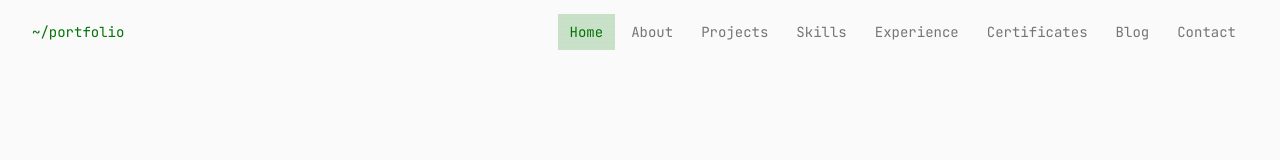
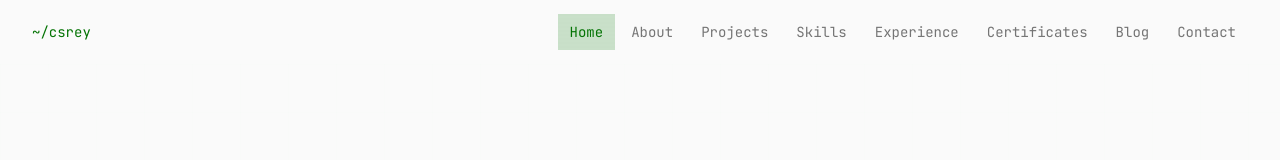
Before and after one commit to csreynaldo/personal-portfolio, a Next.js app: page / in a window 1280 px wide. Shown: the top 160 px of the page. Built offline with nearby package versions, Linux system fonts and the light colour scheme.

Commit message:
change brand name to ~/csrey

```diff
--- a/src/components/layout/navbar.tsx
+++ b/src/components/layout/navbar.tsx
@@ -37,7 +37,7 @@ export function Navbar() {
     >
       <nav className="mx-auto flex h-16 max-w-7xl items-center justify-between px-4 sm:px-6 lg:px-8">
         <Link href="/" className="group flex items-center gap-2 font-mono text-sm">
-          <span className="text-primary">~/portfolio</span>
+          <span className="text-primary">~/csrey</span>
         </Link>
 
         {/* Desktop Navigation */}
```
Also changed, not shown: 1 other file (tests, documents, lock files or other folders).
